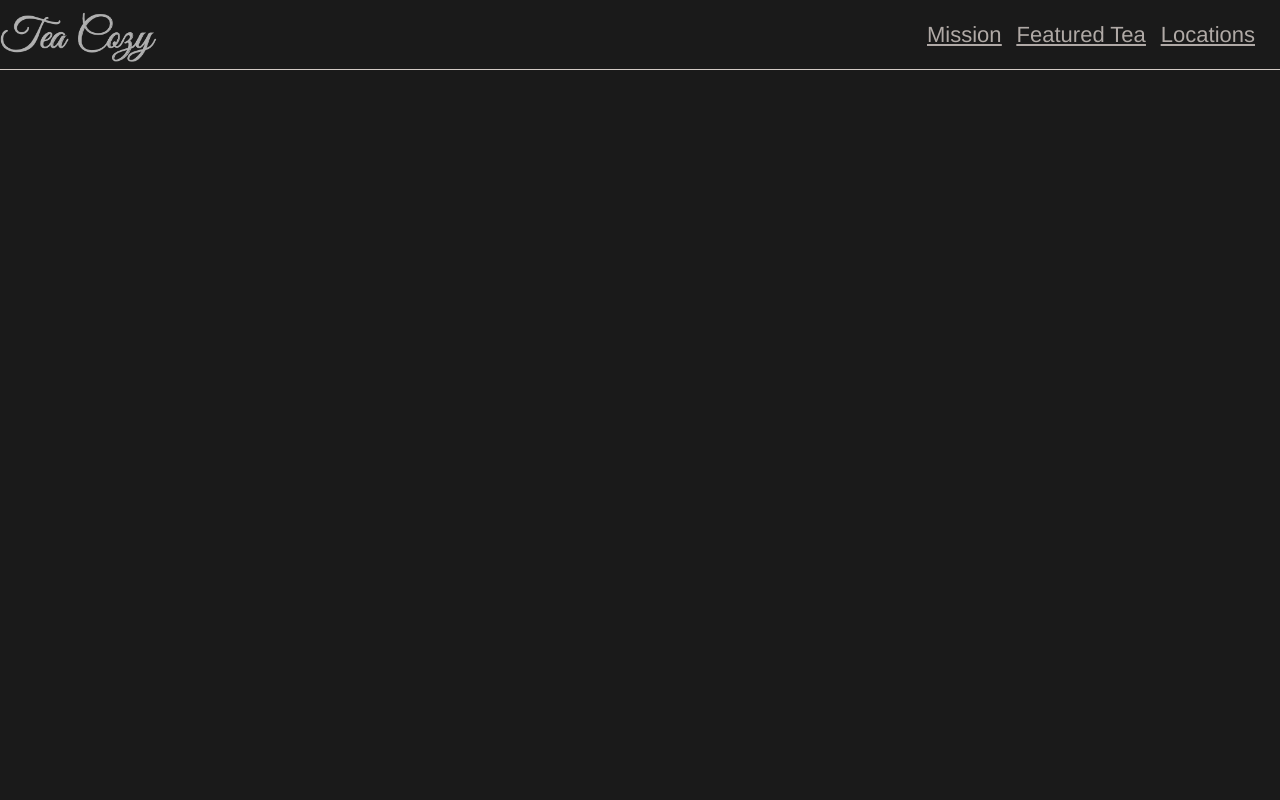
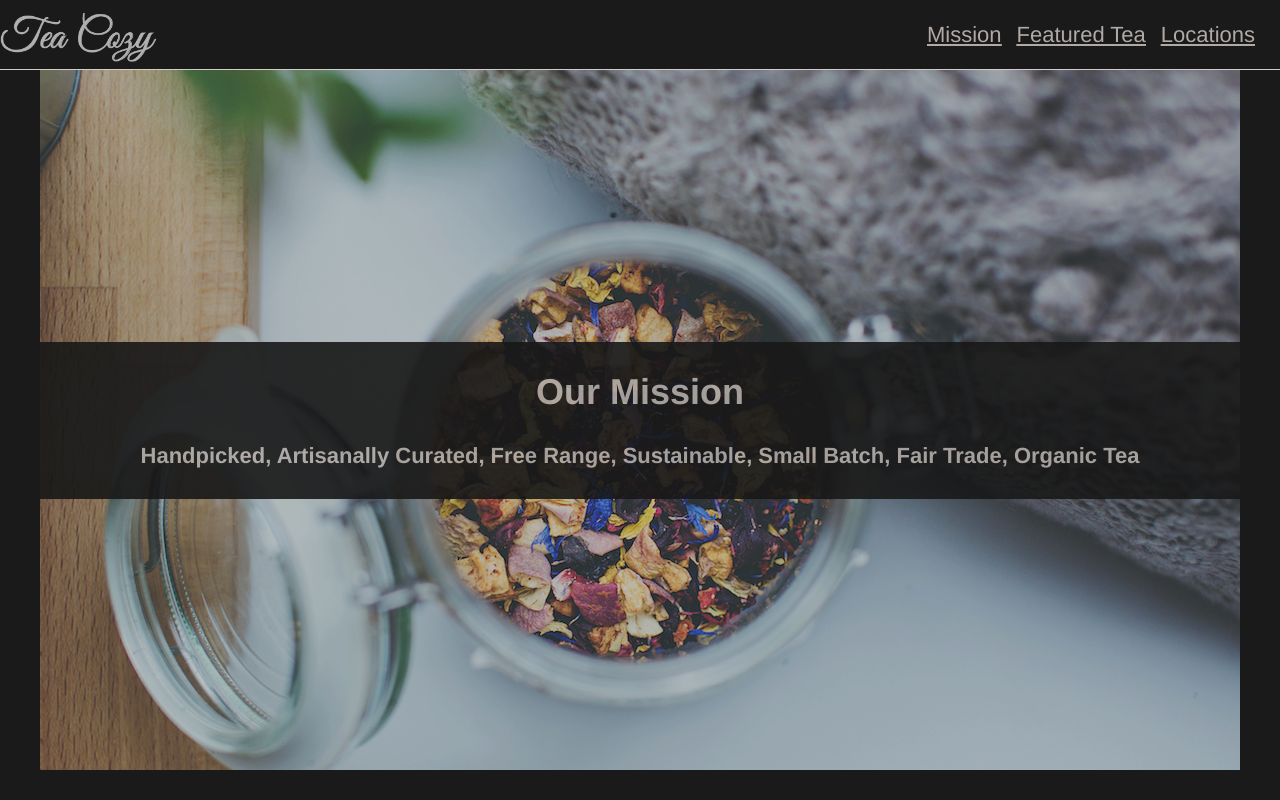
Before and after one commit to missasch/TeaCozy, a plain HTML site: page index.html in a window 1280 px wide. Drawn offline with Linux system fonts and the light colour scheme.

Commit message:
Finished Mission Section

```diff
--- a/index.html
+++ b/index.html
@@ -21,6 +21,19 @@
       </nav>
     </header>
 
+    <main>
+    <!--Tea Cozy Mission Statement-->
+      <div id="mission">
+        <div id="mission-text">
+          <h2>Our Mission</h2>
+          <h4>Handpicked, Artisanally Curated, Free Range, Sustainable, Small Batch, Fair Trade, Organic Tea</h4>
+        </div>
+      </div>
+
+
+
+    </main>
+
 
 
   </body>
--- a/resources/css/style.css
+++ b/resources/css/style.css
@@ -37,3 +37,23 @@ nav {
 nav a {
   padding-right: 15px;
 }
+main {
+  padding-top: 60px;
+  display: flex;
+  justify-content: center;
+}
+#mission {
+  display: flex;
+  flex-direction: column;
+  justify-content: center;
+  height: 700px;
+  width: 1200px;
+  background-image: url("../images/img-mission-background.jpg");
+  margin: 10px;
+}
+#mission-text {
+  background-color: black;
+}
+#mission-text h2 {
+  font-size: 36px;
+}
```
